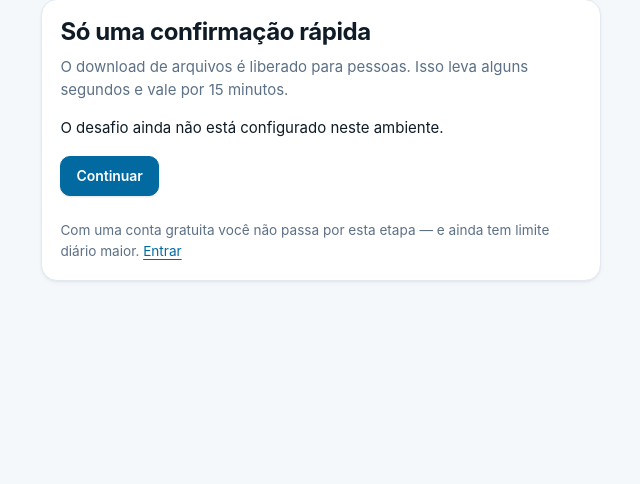
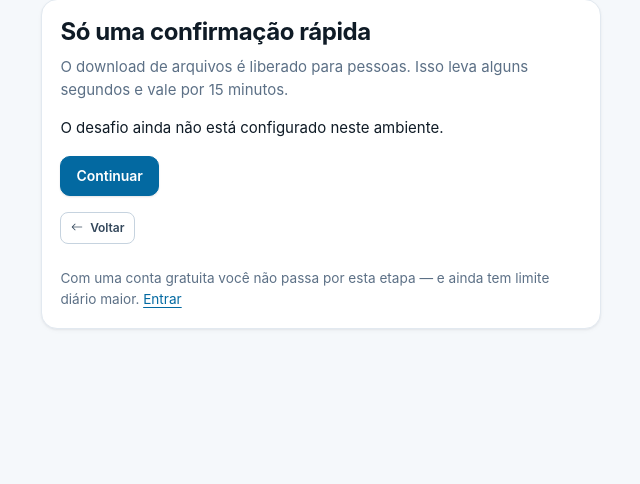
Before and after one commit to antoniorosasse/cnpj_interface, a Django app: page /exportar/desafio/ in a window 1280 px wide. Shown: the part 147-631 px from the top of the page, without its empty margins (319-959 px from the left). Run offline with Django 5.2, Linux system fonts and the light colour scheme; data comes from the database, SQL or seed files in the repository; some libraries are stand-ins or nearby versions.

Commit message:
feat(desafio): botao Voltar na pagina de confirmacao
Volta para a pagina anterior (history.back) e, se nao houver historico,
cai em /empresas/.

```diff
--- a/exportacao/templates/exportacao/desafio.html
+++ b/exportacao/templates/exportacao/desafio.html
@@ -32,6 +32,13 @@
             </form>
             {% endif %}
 
+            <p class="mt-3 mb-0">
+                <a class="btn btn-outline-secondary btn-sm" href="{% url 'core:lista' %}"
+                   onclick="if (history.length > 1) { history.back(); return false; }">
+                    <i class="bi bi-arrow-left" aria-hidden="true"></i> Voltar
+                </a>
+            </p>
+
             <p class="ui-muted mt-4 mb-0" style="font-size:.85rem">
                 Com uma conta gratuita você não passa por esta etapa — e ainda tem
                 limite diário maior. <a href="{% url 'login' %}">Entrar</a>
```
